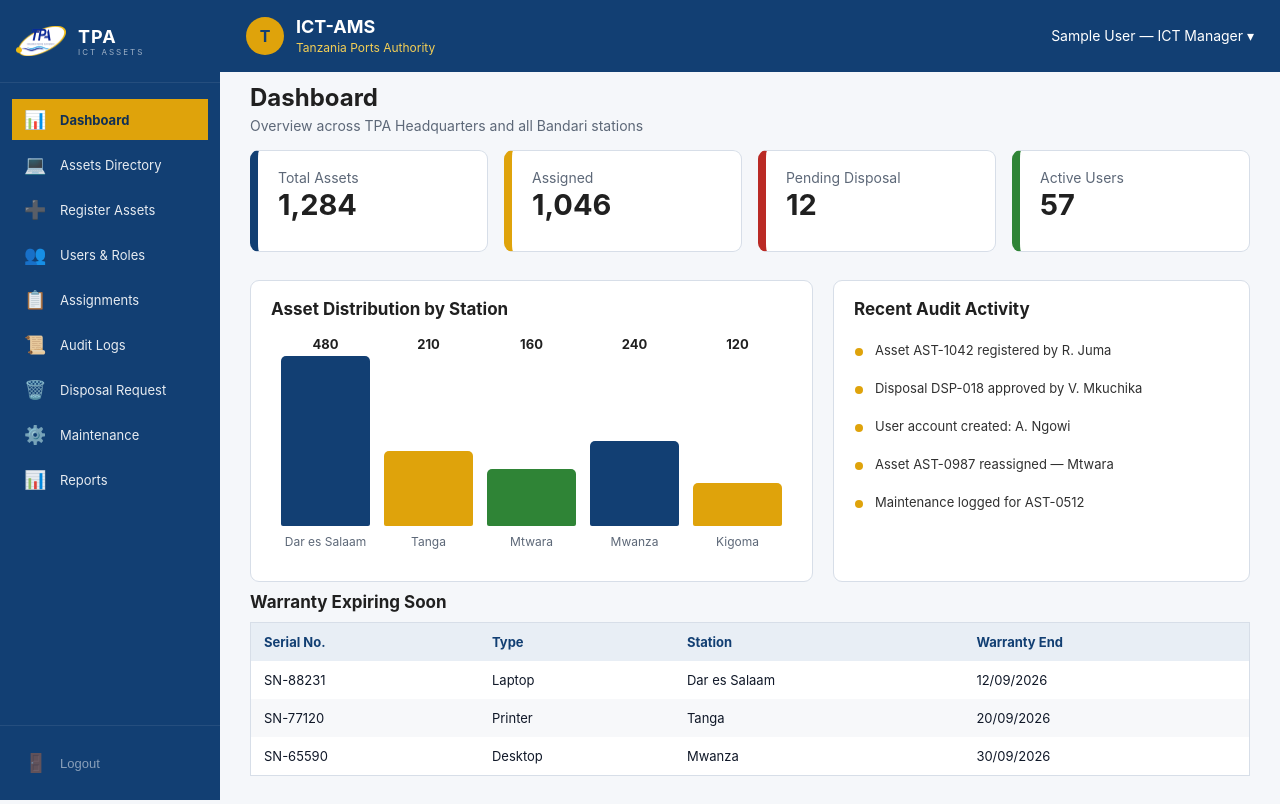
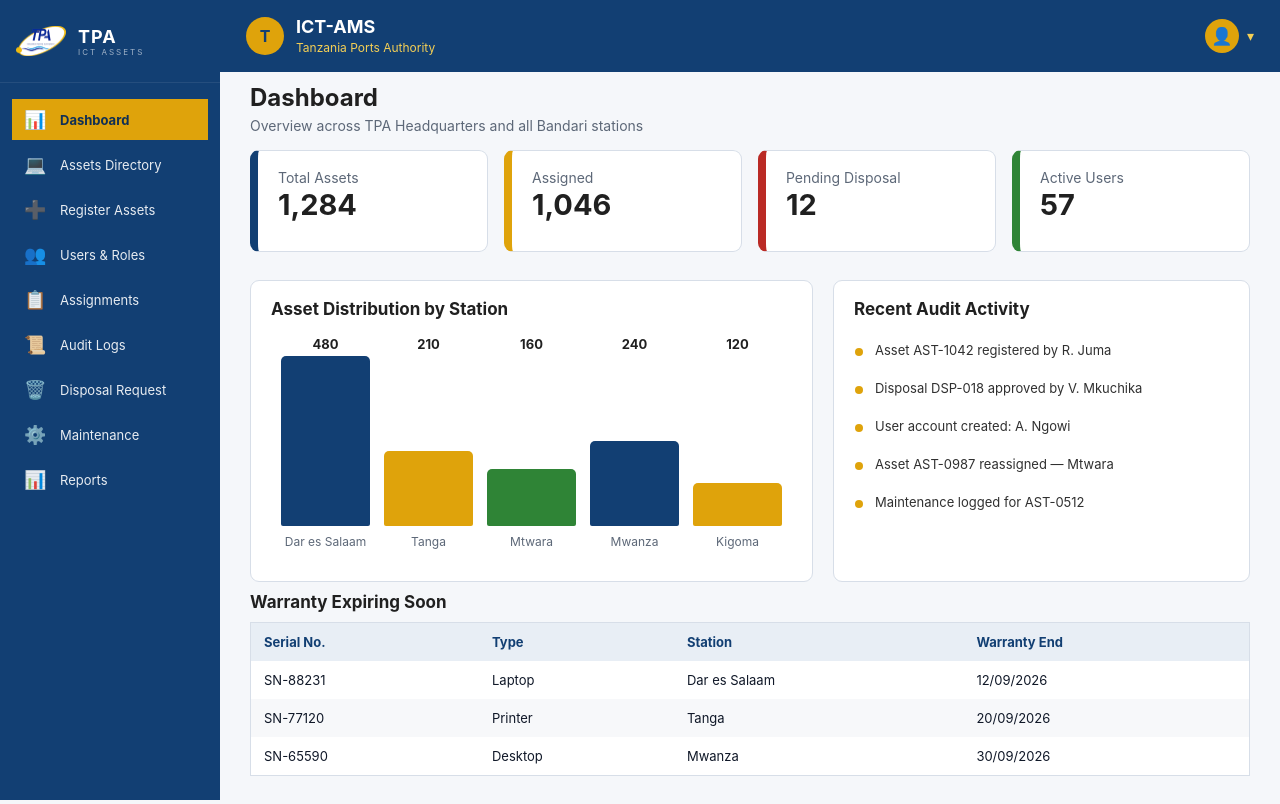
Before and after one commit to Eng-Digna/ICT-ASSETS-MANAGEMENT-SYSTEM, a Vue app in the folder frontend/: page / in a window 1280 px wide. Built offline with nearby package versions, Linux system fonts and the light colour scheme; sample sign-in values are in the browser's storage.

Commit message:
Modification on the profile

```diff
--- a/frontend/src/components/layout/Header.vue
+++ b/frontend/src/components/layout/Header.vue
@@ -5,19 +5,47 @@
       <h1 class="page-title">{{ currentPage }}</h1>
     </div>
     <div class="header-right">
-      <div class="user-profile">
-        <span class="user-name">{{ userName }} — ICT Manager ▾</span>
+      <div class="profile-menu">
+        <button class="profile-button" type="button" aria-haspopup="menu" :aria-expanded="isMenuOpen" @click="isMenuOpen = !isMenuOpen">
+          <span class="profile-icon" aria-hidden="true">👤</span><span class="profile-chevron">▾</span>
+        </button>
+        <div v-if="isMenuOpen" class="profile-dropdown" role="menu">
+          <div class="profile-summary">
+            <strong>{{ userName }}</strong>
+            <span>{{ userStation }}</span>
+          </div>
+          <button type="button" role="menuitem" @click="openPasswordDialog">Change Password</button>
+          <button type="button" role="menuitem" class="logout-item" @click="handleLogout">Logout</button>
+        </div>
       </div>
     </div>
   </header>
+  <div v-if="isPasswordDialogOpen" class="dialog-backdrop" @click.self="closePasswordDialog">
+    <section class="password-dialog" role="dialog" aria-modal="true" aria-labelledby="password-title">
+      <div class="dialog-header"><div><p class="dialog-eyebrow">Account security</p><h2 id="password-title">Change Password</h2></div><button class="close-button" type="button" aria-label="Close change password dialog" @click="closePasswordDialog">×</button></div>
+      <form @submit.prevent="changePassword">
+        <label>Current Password<input v-model="passwordForm.current" type="password" required autocomplete="current-password" /></label>
+        <label>New Password<input v-model="passwordForm.next" type="password" minlength="8" required autocomplete="new-password" /></label>
+        <label>Confirm New Password<input v-model="passwordForm.confirm" type="password" minlength="8" required autocomplete="new-password" /></label>
+        <p v-if="passwordError" class="password-error">{{ passwordError }}</p><p v-if="passwordSuccess" class="password-success">{{ passwordSuccess }}</p>
+        <div class="dialog-actions"><button class="cancel-button" type="button" @click="closePasswordDialog">Cancel</button><button class="save-button" type="submit">Update Password</button></div>
+      </form>
+    </section>
+  </div>
 </template>
 
 <script setup>
-import { computed } from 'vue';
-import { useRoute } from 'vue-router';
+import { computed, reactive, ref } from 'vue';
+import { useRoute, useRouter } from 'vue-router';
 
 const route = useRoute();
+const router = useRouter();
 const user = JSON.parse(localStorage.getItem('user') || '{"name": "Admin"}');
+const isMenuOpen = ref(false);
+const isPasswordDialogOpen = ref(false);
+const passwordError = ref('');
+const passwordSuccess = ref('');
+const passwordForm = reactive({ current: '', next: '', confirm: '' });
 
 const currentPage = computed(() => {
   const pages = {
@@ -31,9 +59,20 @@ const currentPage = computed(() => {
 });
 
 const userName = user?.name || 'Admin';
+const userStation = user?.station || user?.Station || 'Dar es Salaam HQ';
 const userInitials = computed(() => {
   return userName.split(' ').map(n => n[0]).join('').toUpperCase().slice(0, 2);
 });
+function openPasswordDialog() { isMenuOpen.value = false; passwordError.value = ''; passwordSuccess.value = ''; isPasswordDialogOpen.value = true; }
+function closePasswordDialog() { isPasswordDialogOpen.value = false; Object.assign(passwordForm, { current: '', next: '', confirm: '' }); }
+function changePassword() {
+  passwordError.value = '';
+  passwordSuccess.value = '';
+  if (passwordForm.next !== passwordForm.confirm) { passwordError.value = 'New password and confirmation do not match.'; return; }
+  passwordSuccess.value = 'Password updated successfully.';
+  Object.assign(passwordForm, { current: '', next: '', confirm: '' });
+}
+function handleLogout() { localStorage.removeItem('isAuthenticated'); localStorage.removeItem('user'); localStorage.removeItem('token'); isMenuOpen.value = false; router.push('/login'); }
 </script>
 
 <style scoped>
@@ -48,11 +87,15 @@ const userInitials = computed(() => {
 .header-brand small { display: block; margin-top: 3px; color: #f4cf55; font-size: 12px; }
 .brand-mark { width: 38px; height: 38px; display: grid; place-items: center; border-radius: 50%; background: #dfa30b; color: #123f73; font-weight: 700; }
 .header-right { display: flex; align-items: center; gap: 16px; }
-.user-profile { display: flex; align-items: center; gap: 8px; }
-.avatar {
-  width: 32px; height: 32px; border-radius: 50%; background: #00A3DD;
-  color: white; display: flex; align-items: center; justify-content: center;
-  font-size: 12px; font-weight: 600;
-}
-.user-name { font-size: 14px; color: #fff; }
+.profile-menu { position: relative; }
+.profile-button { align-items: center; background: transparent; border: 0; color: white; cursor: pointer; display: flex; font: inherit; gap: 8px; padding: 5px 0; }
+.profile-icon { align-items: center; background: #dfa30b; border-radius: 50%; color: #123f73; display: flex; font-size: 17px; height: 34px; justify-content: center; width: 34px; }
+.profile-chevron { color: #f4cf55; font-size: 14px; }
+.profile-dropdown { background: white; border: 1px solid #DDE3EA; border-radius: 5px; box-shadow: 0 8px 20px rgba(16, 24, 40, .16); min-width: 220px; padding: 5px; position: absolute; right: 0; top: calc(100% + 4px); z-index: 20; }
+.profile-summary { border-bottom: 1px solid #E9EDF2; padding: 10px; }.profile-summary strong,.profile-summary span { display: block; }.profile-summary strong { color: #1D2939; font-size: 13px; }.profile-summary span { color: #667085; font-size: 12px; margin-top: 4px; }
+.profile-dropdown button { background: transparent; border: 0; border-radius: 4px; color: #344054; cursor: pointer; display: block; font-size: 13px; padding: 9px 10px; text-align: left; width: 100%; }
+.profile-dropdown button:hover { background: #F2F4F7; }.profile-dropdown .logout-item { color: #C9362B; }
+.dialog-backdrop { align-items: center; background: rgba(16, 24, 40, .45); display: flex; inset: 0; justify-content: center; padding: 20px; position: fixed; z-index: 50; }
+.password-dialog { background: white; border-radius: 8px; box-shadow: 0 16px 36px rgba(16, 24, 40, .22); max-width: 430px; padding: 22px; width: 100%; }
+.dialog-header { align-items: flex-start; display: flex; justify-content: space-between; margin-bottom: 18px; }.dialog-eyebrow { color: #2E90C8; font-size: 11px; font-weight: 700; letter-spacing: .08em; margin: 0 0 5px; text-transform: uppercase; }.password-dialog h2 { color: #1D2939; font-size: 20px; margin: 0; }.close-button { background: transparent; border: 0; color: #667085; cursor: pointer; font-size: 24px; line-height: 1; }.password-dialog label { color: #475467; display: grid; font-size: 12px; font-weight: 700; gap: 6px; margin-bottom: 13px; }.password-dialog input { border: 1px solid #CDD5DF; border-radius: 5px; color: #344054; padding: 10px; }.password-error,.password-success { font-size: 12px; margin: 3px 0 13px; }.password-error { color: #B42318; }.password-success { color: #16834D; }.dialog-actions { display: flex; gap: 10px; justify-content: flex-end; margin-top: 18px; }.cancel-button,.save-button { border-radius: 5px; cursor: pointer; font-size: 13px; font-weight: 700; padding: 9px 13px; }.cancel-button { background: white; border: 1px solid #CDD5DF; color: #475467; }.save-button { background: #2E90C8; border: 0; color: white; }
 </style>
--- a/frontend/src/components/layout/Sidebar.vue
+++ b/frontend/src/components/layout/Sidebar.vue
@@ -39,24 +39,11 @@
       </router-link>
 
     </nav>
-    <div class="sidebar-footer">
-      <button @click="handleLogout" class="logout-btn">
-        <span class="nav-icon">🚪</span><span>Logout</span>
-      </button>
-    </div>
   </aside>
 </template>
 
 <script setup>
-import { useRouter } from 'vue-router';
 import tpaLogo from '../../assets/tpa-logo.png';
-const router = useRouter();
-const handleLogout = () => {
-  localStorage.removeItem('isAuthenticated');
-  localStorage.removeItem('user');
-  localStorage.removeItem('token');
-  router.push('/login');
-};
 </script>
 
 <style scoped>
@@ -79,12 +66,4 @@ const handleLogout = () => {
 .nav-item:hover { background: rgba(255,255,255,0.08); color: white; }
 .nav-item.router-link-active { background: #dfa30b; color: #102f55; font-weight: 700; }
 .nav-icon { font-size: 18px; width: 24px; }
-.sidebar-footer { padding: 16px 12px; border-top: 1px solid rgba(255,255,255,0.08); }
-.logout-btn {
-  display: flex; align-items: center; gap: 12px; width: 100%;
-  padding: 10px 12px; background: none; border: none;
-  color: rgba(255,255,255,0.5); font-size: 13px; cursor: pointer;
-  border-radius: 6px; transition: all 0.2s;
-}
-.logout-btn:hover { background: rgba(211,47,47,0.15); color: white; }
 </style>
```
